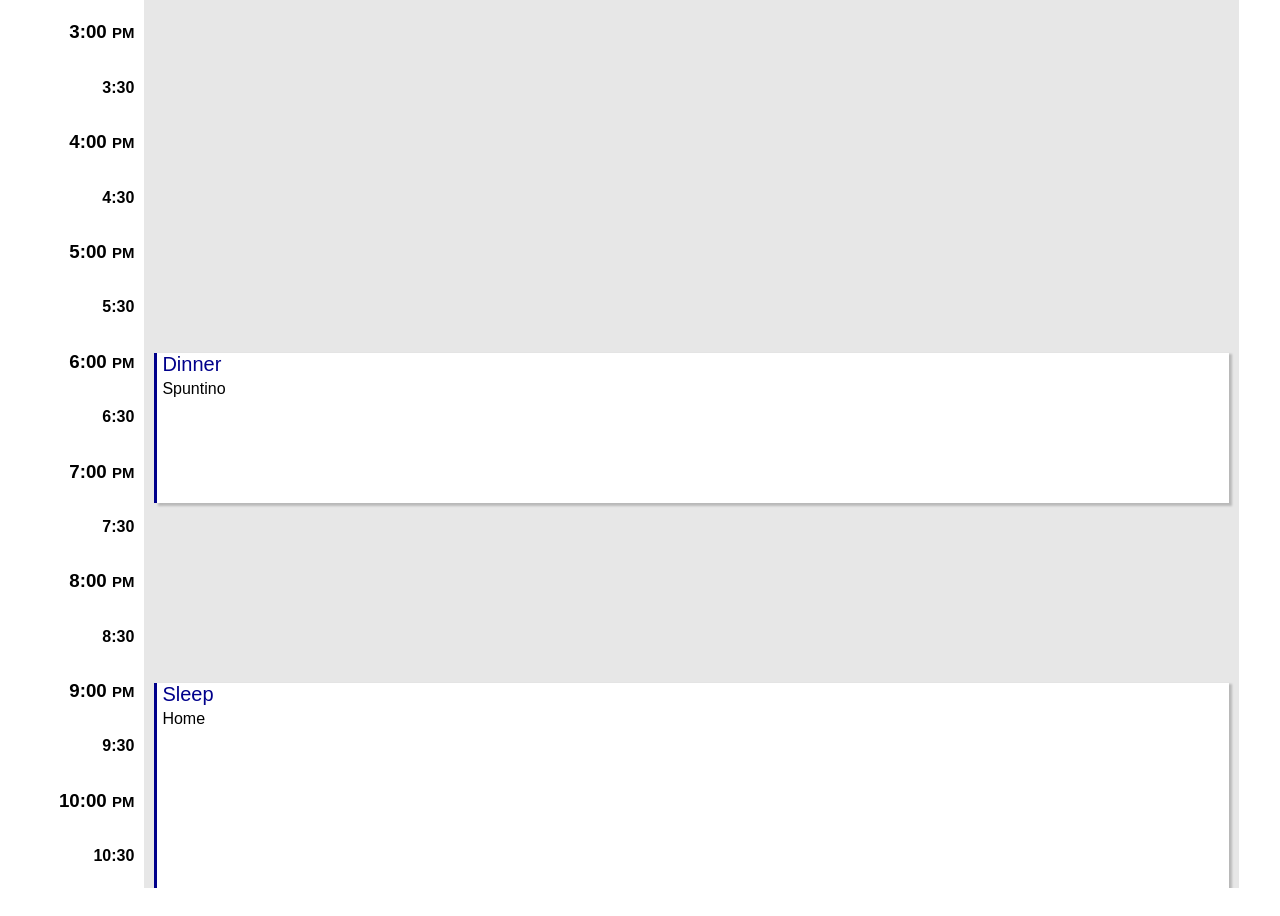
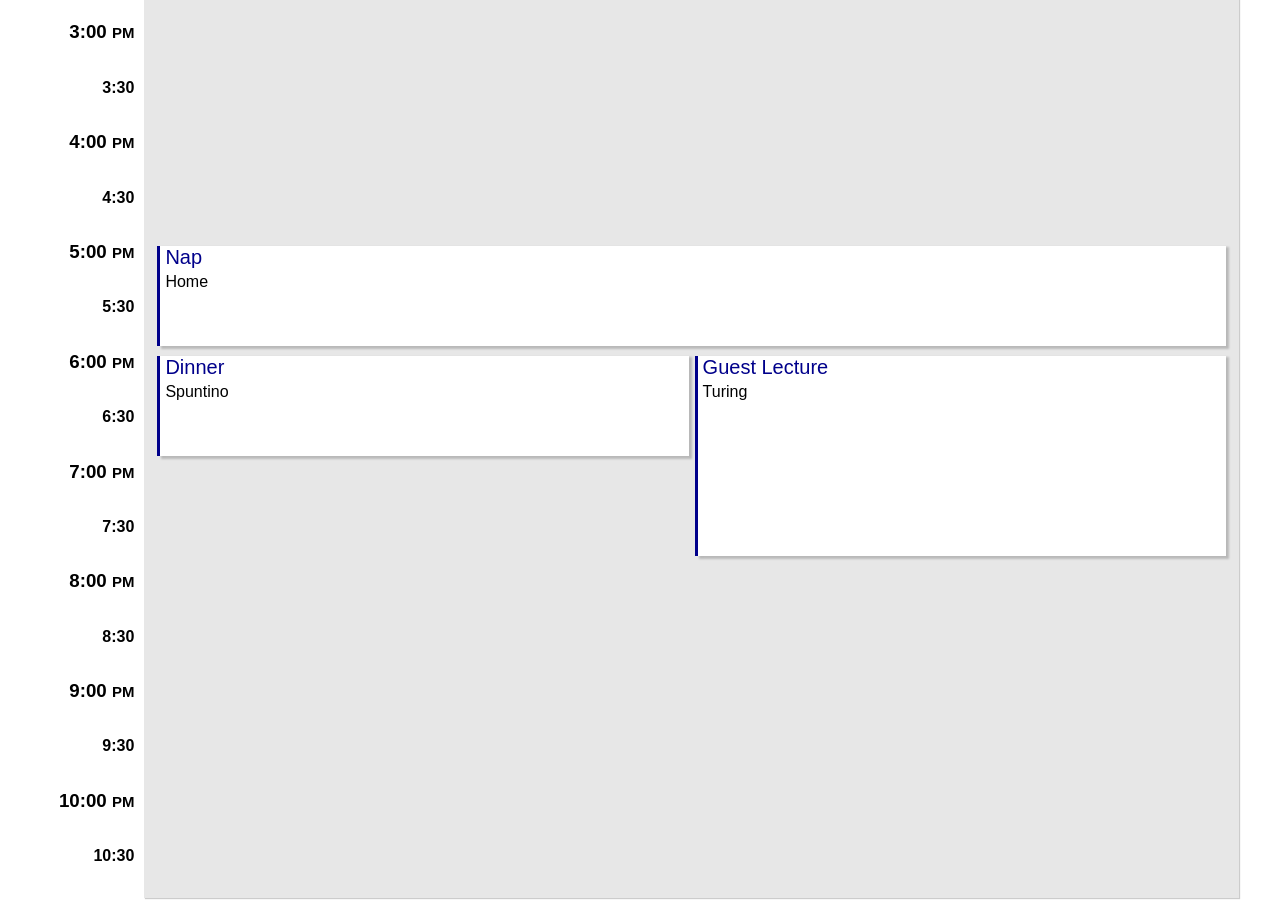
Before and after one commit to dylanavery720/calendar, a website: page index.html in a window 1280 px wide. Shown: the part 660-1576 px from the top of the page. Drawn offline with nearby package versions, Linux system fonts and the light colour scheme.

Commit message:
Schedule stacking properly, will go over one more time before time is up

```diff
--- a/index.js
+++ b/index.js
@@ -14,18 +14,25 @@ var mockevents = [
     slot: 'onepm'
   },
   {
+    name: 'Nap',
+    location: 'Home',
+    start: 1700,
+    end: 1800,
+    slot: 'fivepm'
+  },
+  {
     name: 'Dinner',
     location: 'Spuntino',
     start: 1800,
-    end: 1950,
+    end: 1900,
     slot: 'sixpm'
   },
   {
-    name: 'Sleep',
-    location: 'Home',
-    start: 2100,
-    end: 900,
-    slot: 'ninepm'
+    name: 'Guest Lecture',
+    location: 'Turing',
+    start: 1800,
+    end: 2000,
+    slot: 'sixpm'
   }
 ]
 
@@ -36,7 +43,7 @@ function Calendar (events) {
 Calendar.prototype.add = function() {
   this.events.map((event, i) => {
     $(`.events-container #${event.slot}`).append(
-    `<div class="event-container"><div class="event" style="height: ${Math.abs(event.end - event.start) }px"><p>${event.name}</p><p><span>${event.location}<span></p></div></div>`
+    `<div class="event-container" style="height: ${Math.abs(event.end - event.start) }px"><div class="event" style="height: ${Math.abs(event.end - event.start) }px"><p>${event.name}</p><p><span>${event.location}<span></p></div></div>`
 )
   })
 }
--- a/main.css
+++ b/main.css
@@ -22,16 +22,19 @@ body {
   margin: 10px;
   padding: 0px 10px;
   overflow: hidden;
+  box-shadow: 1px 1px 1px 0px rgba(0, 0, 0, 0.2);
 }
 
 .event-container {
   background: darkblue;
+  width: 100%;
+  margin: 3px;
 }
 
 .event {
   background: white;
-  margin-left: 3px;
-  box-shadow: 2px 2px 2px 1px rgba(0, 0, 0, 0.2)
+  margin: -20px 0px 0px 3px;
+  box-shadow: 2px 2px 2px 1px rgba(0, 0, 0, 0.2);
 }
 
 p {
@@ -48,5 +51,7 @@ span {
 
 .time {
   margin-top: 5px;
-  height: 100px;
+  height: 105px;
+  display: flex;
+  justify-content: space-around;
 }
```
